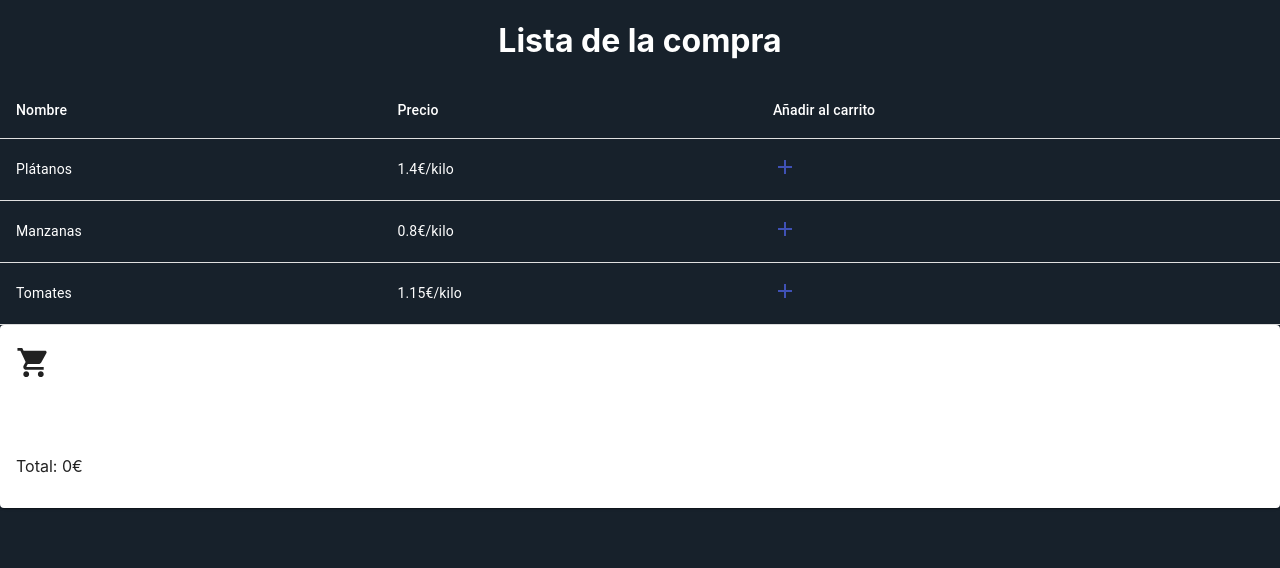
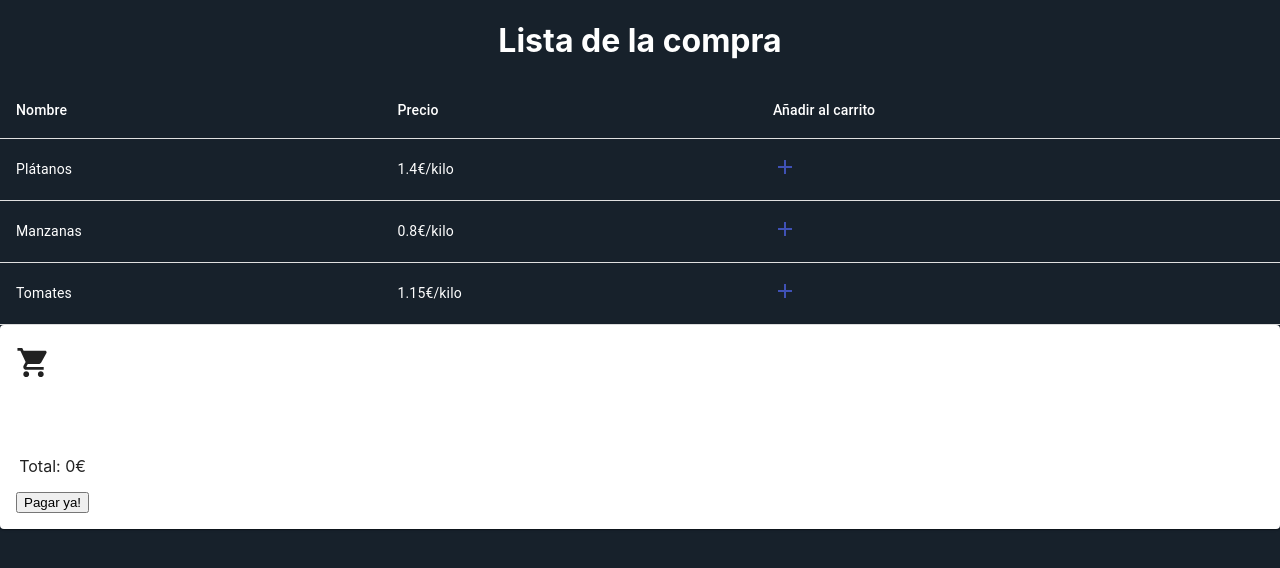
Before and after one commit to alexgartab/carrito, a React (Create React App) app: page / in a window 1280 px wide. Both pictures are taken after a click on the button 640 px from the left and 354 px from the top of the page. Shown: the top 568 px of the page. Built offline with nearby package versions, Linux system fonts and the light colour scheme.

Commit message:
Comprar 100% 3/3 12/12

```diff
--- a/src/App.js
+++ b/src/App.js
@@ -29,11 +29,15 @@ function App() {
     setProductosEnCarrito(copiaProductosEnCarrito)
   }
 
+  const comprarCarrito = () => {
+    setProductosEnCarrito([])
+  }
+
   return (
     <div className="App">
       <h1>Lista de la compra</h1>
       <ListaDeLaCompra catalogo={catalogo} anadirAlCarrito={anadirAlCarrito}></ListaDeLaCompra>
-      <Carrito listaDeLaCompra={productosEnCarrito} borrarDelCarrito={borrarDelCarrito} />
+      <Carrito listaDeLaCompra={productosEnCarrito} borrarDelCarrito={borrarDelCarrito} comprarCarrito={comprarCarrito}/>
     </div>
   );
 }
--- a/src/Views/Carrito/Carrito.js
+++ b/src/Views/Carrito/Carrito.js
@@ -7,7 +7,7 @@ import AccordionDetails from '@material-ui/core/AccordionDetails';
 import './Carrito.css';
 import DeleteIcon from '@material-ui/icons/Delete';
 
-const Carrito = ({ listaDeLaCompra, borrarDelCarrito }) => {
+const Carrito = ({ listaDeLaCompra, borrarDelCarrito, comprarCarrito }) => {
 
     const getTotalCost = () => {
         if(listaDeLaCompra.length === 0){
@@ -37,6 +37,7 @@ const Carrito = ({ listaDeLaCompra, borrarDelCarrito }) => {
                             })}
                         </ol>
                         <p>Total: {getTotalCost()}€</p>
+                        <button onClick={comprarCarrito}>Pagar ya!</button>
                     </div>
                 </AccordionDetails>
             </Accordion>
@@ -50,7 +51,8 @@ Carrito.propTypes = {
         precio: PropTypes.number.isRequired,
         cantidad: PropTypes.number.isRequired
     })),
-    borrarDelCarrito: PropTypes.func
+    borrarDelCarrito: PropTypes.func,
+    comprarCarrito: PropTypes.func
 }
 
 export default Carrito
```
Also changed, not shown: 2 other files (tests, documents, lock files or other folders).
